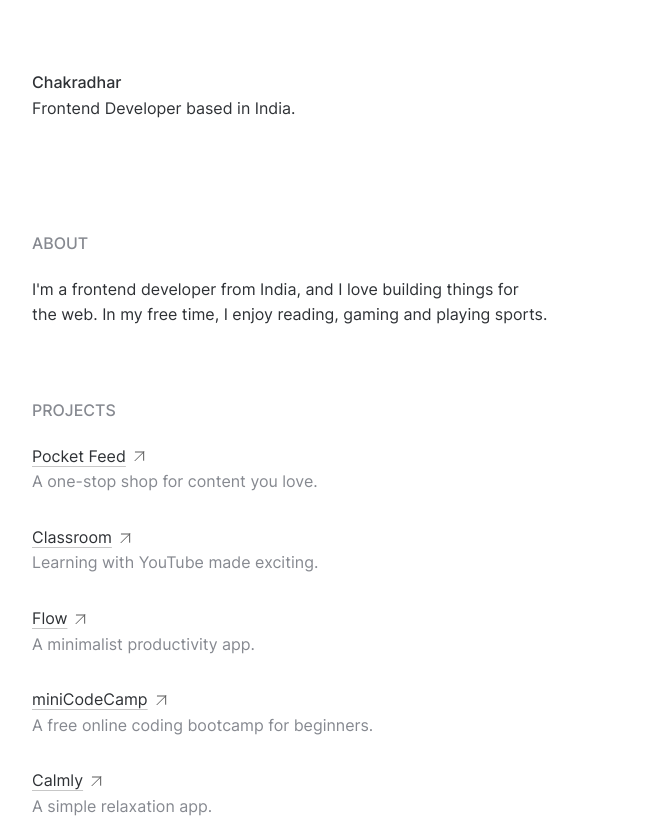
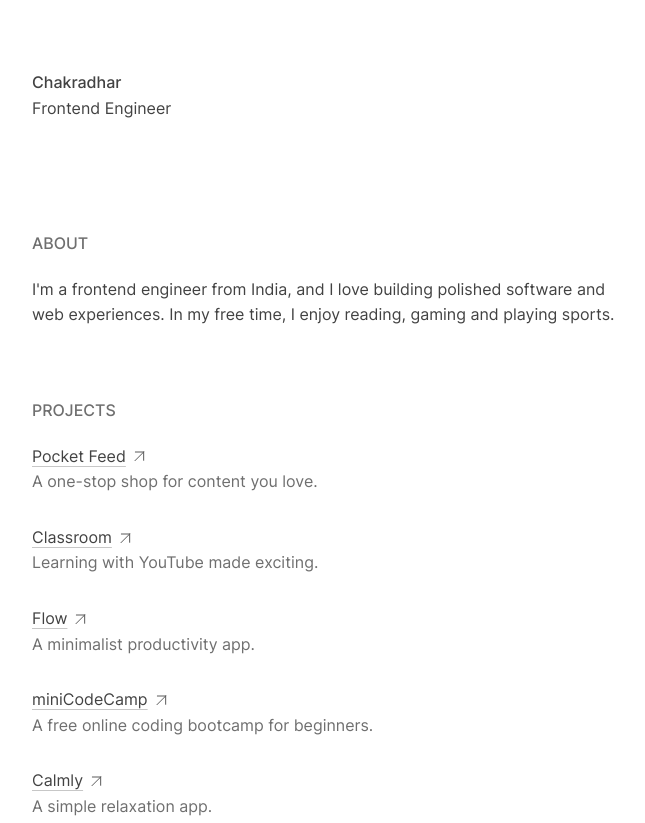
Before and after one commit to geekychakri/geekychakri.github.io, a plain HTML site: page index.html in a window 1280 px wide. Shown: the top 823 px of the page, without its empty margins (283-928 px from the left). Drawn offline with Linux system fonts and the light colour scheme.

Commit message:
fix: color contrast

```diff
--- a/index.html
+++ b/index.html
@@ -22,9 +22,7 @@
     <header class="header">
       <h1 class="heading-primary">
         <span class="heading-primary--main">Chakradhar</span>
-        <span class="heading-primary--sub">
-          Frontend Developer based in India.
-        </span>
+        <span class="heading-primary--sub"> Frontend Engineer </span>
       </h1>
     </header>
 
@@ -32,8 +30,9 @@
       <section class="section">
         <h2 class="section__heading">ABOUT</h2>
         <p class="section__text">
-          I'm a frontend developer from India, and I love building things for
-          the web. In my free time, I enjoy reading, gaming and playing sports.
+          I'm a frontend engineer from India, and I love building polished
+          software and web experiences. In my free time, I enjoy reading, gaming
+          and playing sports.
         </p>
       </section>
       <section class="section">
--- a/style.css
+++ b/style.css
@@ -1,3 +1,10 @@
+:root {
+  --bg-color: #ffffff;
+  --text-color: #424242;
+  --heading-color: #6f6f6f;
+  --scrollbar-thumb-color: #e7e7e7;
+}
+
 @font-face {
   font-family: "Inter";
   font-style: normal;
@@ -12,14 +19,8 @@
   box-sizing: border-box;
   font-size: 1.6rem;
   font-weight: 400;
-  -webkit-font-smoothing: antialiased;
-  -moz-osx-font-smoothing: grayscale;
-}
-
-:root {
-  --bg-color: #ffffff;
-  --text-color: #2e3135;
-  --heading-color: #868990;
+  scrollbar-width: thin;
+  scrollbar-color: var(--scrollbar-thumb-color) transparent;
 }
 
 html {
@@ -38,9 +39,14 @@ body {
   font-family: "Inter", -apple-system, BlinkMacSystemFont, "Segoe UI", Roboto,
     Oxygen-Sans, Ubuntu, Cantarell, "Helvetica Neue", sans-serif;
   color: var(--text-color);
+}
+
+html,
+body {
   -webkit-font-smoothing: antialiased;
   -moz-osx-font-smoothing: grayscale;
   text-rendering: optimizeLegibility;
+  touch-action: manipulation;
 }
 
 .header {
@@ -124,24 +130,6 @@ body {
   color: var(--text-color);
 }
 
-/* Custom Scroll Bar*/
-::-webkit-scrollbar {
-  width: 7px;
-}
-
-::-webkit-scrollbar-track {
-  background-color: transparent;
-}
-
-::-webkit-scrollbar-thumb {
-  background: #c4c2c1;
-  border-radius: 20px;
-}
-
-::-webkit-scrollbar-thumb:hover {
-  background-color: #5a5a5a;
-}
-
 @media (max-width: 56.25em) {
   body {
     padding: 2rem;
@@ -156,7 +144,9 @@ body {
 
 @media (prefers-color-scheme: dark) {
   :root {
-    --bg-color: #111113;
+    --bg-color: #18181a;
     --text-color: #ffffff;
+    --heading-color: #a0a0a0;
+    --scrollbar-thumb-color: #2e2e2e;
   }
 }
```
